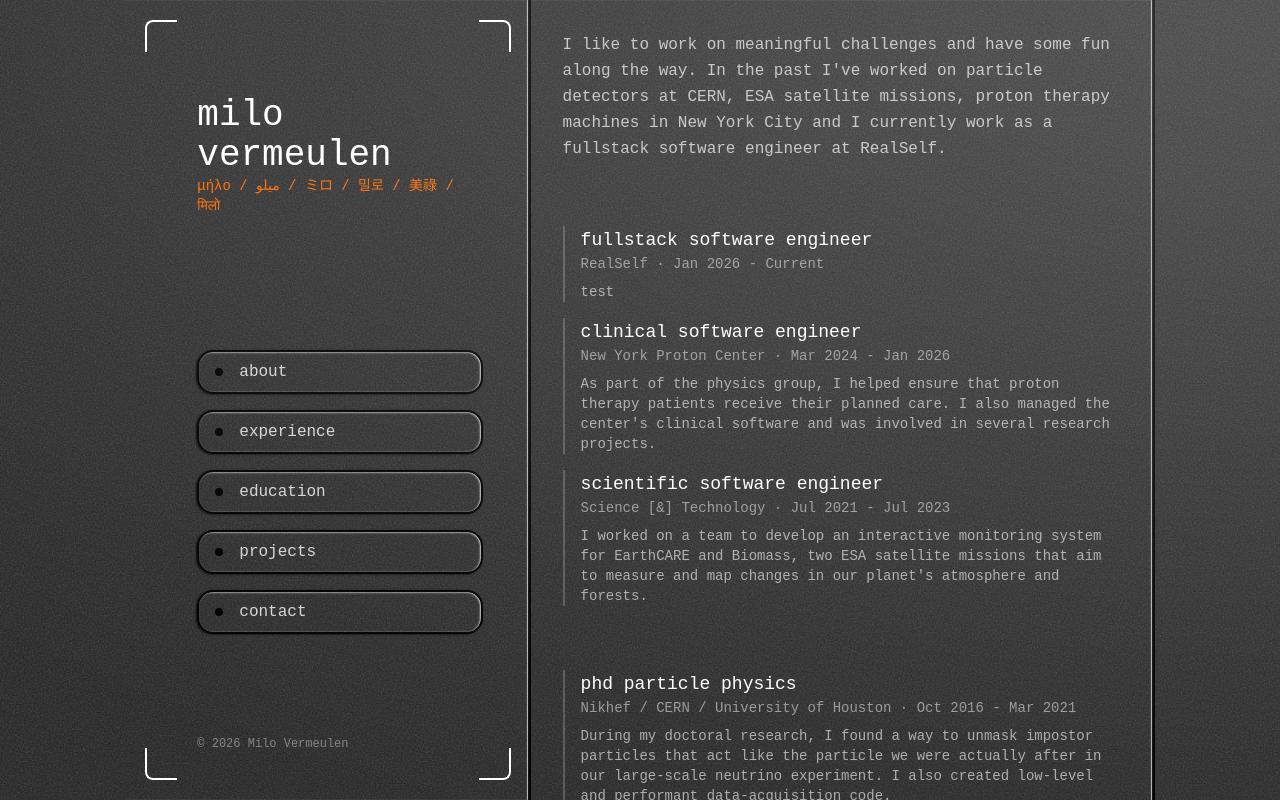
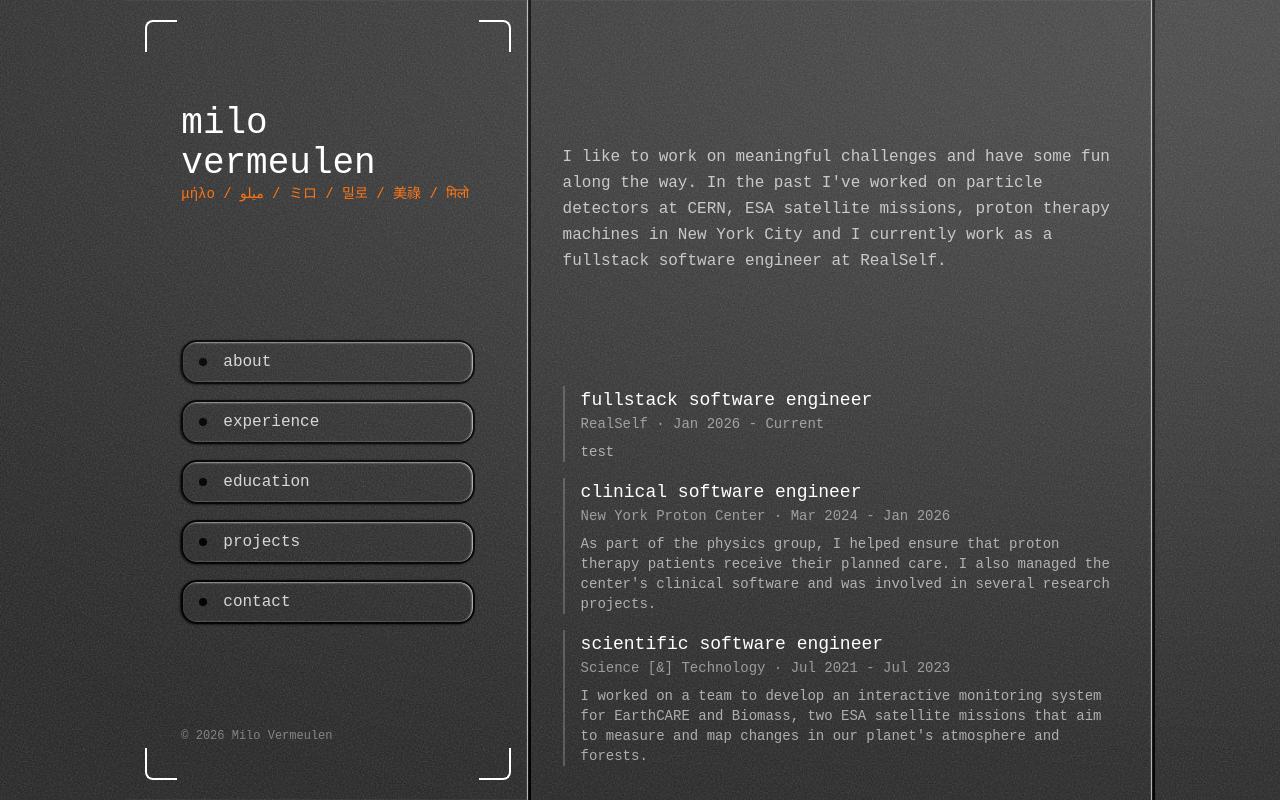
Before and after one commit to mivermeu/milovermeulen.com, a SvelteKit app: page / in a window 1280 px wide. Built offline with nearby package versions, Linux system fonts and the light colour scheme.

Commit message:
Space sections

```diff
--- a/src/app.css
+++ b/src/app.css
@@ -10,6 +10,12 @@
     font-weight: 200 800;
     font-style: normal;
     font-display: swap;
+}
+
+@layer base {
+    section {
+        @apply mt-28;
+    }
 }
 
 :root {
--- a/src/routes/+page.svelte
+++ b/src/routes/+page.svelte
@@ -13,7 +13,7 @@
 <div class="container mx-auto flex h-screen justify-center px-4 sm:px-6 lg:px-8">
     <BracketedSection className="w-1/3 h-screen">
         <RaisedBorder />
-        <div class="h-full p-6 pl-12">
+        <div class="h-full p-8">
             <Aside />
         </div>
     </BracketedSection>
```
